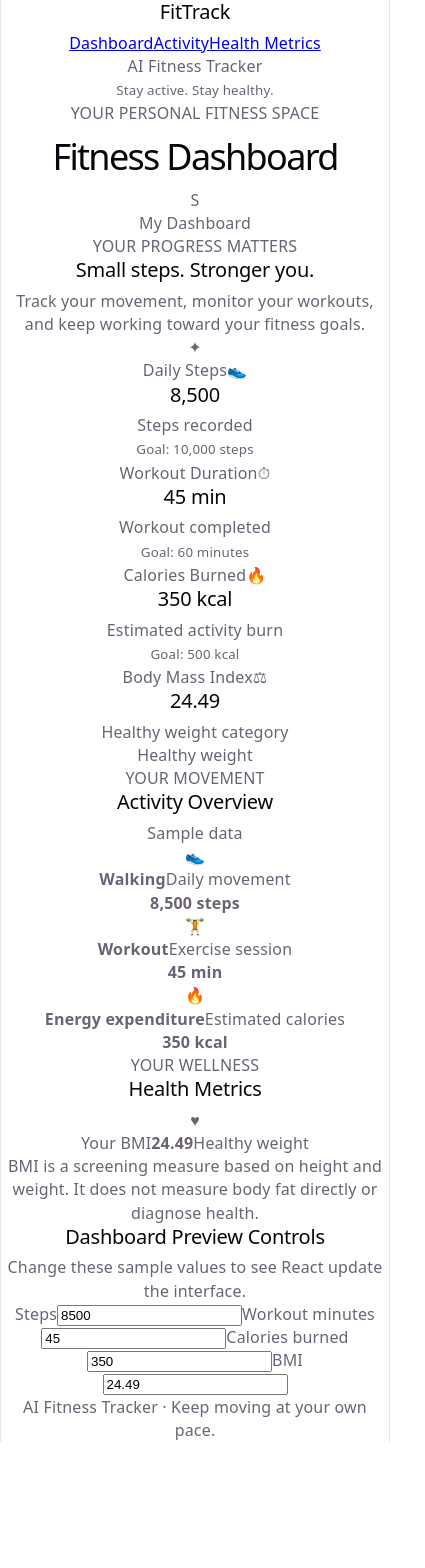
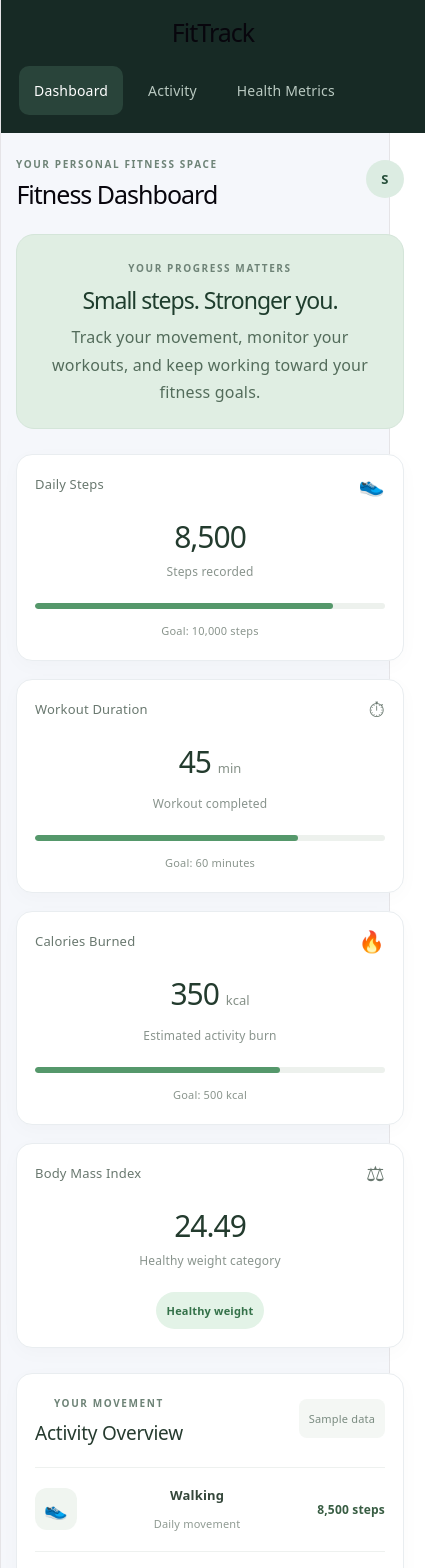
Before and after one commit to rottosub/Ai-Fitness-Tracker, a React app in the folder frontend/: page / in a window 390 px wide. Shown: the top 1568 px of the page, 425 px wide, since content can reach past the window. Before the commit the page ends 1442 px from the top, so only its background shows below. Built offline with nearby package versions, Linux system fonts and the light colour scheme; the HTML template or start-up script is replaced by a standard one.

Commit message:
Update app.css

```diff
--- a/frontend/src/App.css
+++ b/frontend/src/App.css
@@ -1,184 +1,445 @@
-.counter {
-  font-size: 16px;
-  padding: 5px 10px;
-  border-radius: 5px;
-  color: var(--accent);
-  background: var(--accent-bg);
-  border: 2px solid transparent;
-  transition: border-color 0.3s;
-  margin-bottom: 24px;
+#root {
+  min-height: 100vh;
+}
 
-  &:hover {
-    border-color: var(--accent-border);
+.app {
+  min-height: 100vh;
+  display: flex;
+  background: #f5f7fb;
+}
+
+.sidebar {
+  width: 235px;
+  flex-shrink: 0;
+  background: #172a25;
+  color: #ffffff;
+  padding: 30px 20px;
+  display: flex;
+  flex-direction: column;
+}
+
+.sidebar h2 {
+  font-size: 25px;
+  letter-spacing: -1px;
+  margin: 0 0 45px;
+}
+
+.sidebar nav {
+  display: grid;
+  gap: 10px;
+}
+
+.sidebar nav a {
+  padding: 13px 15px;
+  color: #b9c9c1;
+  text-decoration: none;
+  border-radius: 10px;
+  font-size: 14px;
+}
+
+.sidebar nav a:hover,
+.sidebar nav a.active {
+  background: #29443a;
+  color: #ffffff;
+}
+
+.sidebar-footer {
+  margin-top: auto;
+  padding-top: 30px;
+  color: #c1d0c8;
+  font-size: 13px;
+}
+
+.sidebar-footer p {
+  margin-bottom: 5px;
+}
+
+.sidebar-footer small {
+  color: #8fa69a;
+}
+
+.main-content {
+  width: min(1500px, 100%);
+  margin: 0 auto;
+  padding: 35px;
+  min-width: 0;
+}
+
+.topbar,
+.panel-heading,
+.stat-top {
+  display: flex;
+  align-items: center;
+  justify-content: space-between;
+  gap: 16px;
+}
+
+.topbar {
+  margin-bottom: 28px;
+}
+
+.topbar h1 {
+  margin: 4px 0 0;
+  font-size: clamp(25px, 3vw, 34px);
+  letter-spacing: -1px;
+}
+
+.eyebrow {
+  color: #6e8377;
+  font-size: 10px;
+  font-weight: 800;
+  letter-spacing: 1.6px;
+  margin: 0 0 7px;
+}
+
+.user-badge {
+  display: flex;
+  align-items: center;
+  gap: 10px;
+  color: #52645b;
+  font-size: 13px;
+}
+
+.avatar {
+  width: 38px;
+  height: 38px;
+  border-radius: 50%;
+  display: grid;
+  place-items: center;
+  background: #dcece2;
+  color: #244d38;
+  font-weight: 800;
+}
+
+.welcome-card {
+  background: #e0eee3;
+  border: 1px solid #d4e5d9;
+  padding: 30px;
+  border-radius: 18px;
+  display: flex;
+  justify-content: space-between;
+  align-items: center;
+  margin-bottom: 25px;
+}
+
+.welcome-card h2 {
+  margin: 0 0 10px;
+  color: #1e3d2d;
+  font-size: clamp(23px, 3vw, 32px);
+  letter-spacing: -1px;
+}
+
+.welcome-card p:last-child {
+  max-width: 600px;
+  line-height: 1.7;
+  color: #536c5b;
+  margin-bottom: 0;
+}
+
+.welcome-icon {
+  width: 75px;
+  height: 75px;
+  border-radius: 22px;
+  display: grid;
+  place-items: center;
+  background: #c6e0ce;
+  color: #285d3e;
+  font-size: 35px;
+  flex-shrink: 0;
+  margin-left: 20px;
+}
+
+.stats-grid {
+  display: grid;
+  grid-template-columns: repeat(4, minmax(0, 1fr));
+  gap: 18px;
+  margin-bottom: 25px;
+}
+
+.stat-card,
+.panel,
+.demo-controls {
+  background: #ffffff;
+  border: 1px solid #e9edf0;
+  border-radius: 16px;
+  padding: 23px;
+  box-shadow: 0 5px 20px rgba(31, 51, 40, 0.025);
+}
+
+.stat-top {
+  color: #69786f;
+  font-size: 13px;
+}
+
+.stat-icon {
+  font-size: 21px;
+}
+
+.stat-card h2 {
+  font-size: 30px;
+  letter-spacing: -1px;
+  margin: 23px 0 5px;
+  color: #233b2e;
+}
+
+.stat-card p {
+  color: #89948d;
+  font-size: 12px;
+  margin: 0 0 20px;
+}
+
+.unit {
+  font-size: 13px;
+  font-weight: 500;
+  letter-spacing: 0;
+  color: #859087;
+}
+
+.progress-track {
+  height: 6px;
+  border-radius: 20px;
+  background: #edf1ed;
+  overflow: hidden;
+  margin-bottom: 9px;
+}
+
+.progress-fill {
+  height: 100%;
+  background: #55986b;
+  border-radius: inherit;
+  transition: width 0.3s ease;
+}
+
+.stat-card small {
+  font-size: 11px;
+  color: #8a958d;
+}
+
+.status-pill {
+  display: inline-block;
+  border-radius: 30px;
+  background: #e3f3e7;
+  color: #347149;
+  padding: 7px 11px;
+  font-size: 11px;
+  font-weight: 700;
+}
+
+.content-grid {
+  display: grid;
+  grid-template-columns: 1.4fr 1fr;
+  gap: 20px;
+  margin-bottom: 25px;
+}
+
+.panel-heading {
+  margin-bottom: 22px;
+}
+
+.panel-heading h2,
+.demo-controls h2 {
+  margin: 0;
+  font-size: 19px;
+  color: #263b2f;
+}
+
+.date-label {
+  font-size: 11px;
+  color: #7a8b80;
+  background: #f4f7f4;
+  padding: 8px 10px;
+  border-radius: 8px;
+}
+
+.activity-row {
+  display: flex;
+  align-items: center;
+  gap: 13px;
+  padding: 16px 0;
+  border-top: 1px solid #eef1ef;
+}
+
+.activity-symbol {
+  width: 42px;
+  height: 42px;
+  flex-shrink: 0;
+  display: grid;
+  place-items: center;
+  background: #f0f5f0;
+  border-radius: 12px;
+  font-size: 19px;
+}
+
+.activity-info {
+  flex: 1;
+  display: grid;
+  gap: 5px;
+}
+
+.activity-info strong {
+  font-size: 13px;
+  color: #34463a;
+}
+
+.activity-info span {
+  color: #909b93;
+  font-size: 11px;
+}
+
+.activity-row > strong {
+  color: #385d43;
+  font-size: 12px;
+  text-align: right;
+}
+
+.health-icon {
+  font-size: 25px;
+  color: #57966a;
+}
+
+.bmi-display {
+  display: flex;
+  flex-direction: column;
+  align-items: flex-start;
+  gap: 12px;
+  padding: 20px 0;
+}
+
+.bmi-display > span:first-child {
+  color: #7c8a80;
+  font-size: 13px;
+}
+
+.bmi-display strong {
+  color: #244630;
+  font-size: 48px;
+  letter-spacing: -2px;
+}
+
+.health-note {
+  font-size: 12px;
+  color: #849087;
+  line-height: 1.8;
+  border-top: 1px solid #eef1ef;
+  padding-top: 18px;
+}
+
+.demo-controls {
+  margin-bottom: 30px;
+}
+
+.demo-controls > div:first-child p {
+  color: #7e8c82;
+  font-size: 13px;
+  margin: 8px 0 20px;
+}
+
+.controls-grid {
+  display: grid;
+  grid-template-columns: repeat(4, minmax(0, 1fr));
+  gap: 15px;
+}
+
+.controls-grid label {
+  display: grid;
+  gap: 8px;
+  font-size: 12px;
+  font-weight: 700;
+  color: #56675b;
+}
+
+.controls-grid input {
+  width: 100%;
+  min-width: 0;
+  padding: 11px;
+  border: 1px solid #dce4dd;
+  border-radius: 8px;
+  font: inherit;
+  color: #2c4634;
+  outline: none;
+}
+
+.controls-grid input:focus {
+  border-color: #55986b;
+  box-shadow: 0 0 0 3px rgba(85, 152, 107, 0.12);
+}
+
+footer {
+  text-align: center;
+  color: #8b968e;
+  font-size: 12px;
+  padding: 10px 0 20px;
+}
+
+@media (max-width: 1100px) {
+  .stats-grid {
+    grid-template-columns: repeat(2, minmax(0, 1fr));
   }
-  &:focus-visible {
-    outline: 2px solid var(--accent);
-    outline-offset: 2px;
+
+  .controls-grid {
+    grid-template-columns: repeat(2, minmax(0, 1fr));
   }
 }
 
-.hero {
-  position: relative;
-
-  .base,
-  .framework,
-  .vite {
-    inset-inline: 0;
-    margin: 0 auto;
+@media (max-width: 750px) {
+  .app {
+    display: block;
   }
 
-  .base {
-    width: 170px;
-    position: relative;
-    z-index: 0;
+  .sidebar {
+    width: 100%;
+    padding: 18px;
   }
 
-  .framework,
-  .vite {
-    position: absolute;
+  .sidebar h2 {
+    margin-bottom: 18px;
   }
 
-  .framework {
-    z-index: 1;
-    top: 34px;
-    height: 28px;
-    transform: perspective(2000px) rotateZ(300deg) rotateX(44deg) rotateY(39deg)
-      scale(1.4);
+  .sidebar nav {
+    display: flex;
+    flex-wrap: wrap;
   }
 
-  .vite {
-    z-index: 0;
-    top: 107px;
-    height: 26px;
-    width: auto;
-    transform: perspective(2000px) rotateZ(300deg) rotateX(40deg) rotateY(39deg)
-      scale(0.8);
+  .sidebar-footer {
+    display: none;
+  }
+
+  .main-content {
+    padding: 20px 15px;
+  }
+
+  .content-grid {
+    grid-template-columns: 1fr;
+  }
+
+  .welcome-card {
+    padding: 22px;
+  }
+
+  .welcome-icon {
+    width: 50px;
+    height: 50px;
+    font-size: 25px;
   }
 }
 
-#center {
-  display: flex;
-  flex-direction: column;
-  gap: 25px;
-  place-content: center;
-  place-items: center;
-  flex-grow: 1;
+@media (max-width: 450px) {
+  .stats-grid,
+  .controls-grid {
+    grid-template-columns: 1fr;
+  }
 
-  @media (max-width: 1024px) {
-    padding: 32px 20px 24px;
-    gap: 18px;
+  .user-badge span {
+    display: none;
+  }
+
+  .welcome-icon {
+    display: none;
+  }
+
+  .stat-card,
+  .panel,
+  .demo-controls {
+    padding: 18px;
   }
 }
-
-#next-steps {
-  display: flex;
-  border-top: 1px solid var(--border);
-  text-align: left;
-
-  & > div {
-    flex: 1 1 0;
-    padding: 32px;
-    @media (max-width: 1024px) {
-      padding: 24px 20px;
-    }
-  }
-
-  .icon {
-    margin-bottom: 16px;
-    width: 22px;
-    height: 22px;
-  }
-
-  @media (max-width: 1024px) {
-    flex-direction: column;
-    text-align: center;
-  }
-}
-
-#docs {
-  border-right: 1px solid var(--border);
-
-  @media (max-width: 1024px) {
-    border-right: none;
-    border-bottom: 1px solid var(--border);
-  }
-}
-
-#next-steps ul {
-  list-style: none;
-  padding: 0;
-  display: flex;
-  gap: 8px;
-  margin: 32px 0 0;
-
-  .logo {
-    height: 18px;
-  }
-
-  a {
-    color: var(--text-h);
-    font-size: 16px;
-    border-radius: 6px;
-    background: var(--social-bg);
-    display: flex;
-    padding: 6px 12px;
-    align-items: center;
-    gap: 8px;
-    text-decoration: none;
-    transition: box-shadow 0.3s;
-
-    &:hover {
-      box-shadow: var(--shadow);
-    }
-    .button-icon {
-      height: 18px;
-      width: 18px;
-    }
-  }
-
-  @media (max-width: 1024px) {
-    margin-top: 20px;
-    flex-wrap: wrap;
-    justify-content: center;
-
-    li {
-      flex: 1 1 calc(50% - 8px);
-    }
-
-    a {
-      width: 100%;
-      justify-content: center;
-      box-sizing: border-box;
-    }
-  }
-}
-
-#spacer {
-  height: 88px;
-  border-top: 1px solid var(--border);
-  @media (max-width: 1024px) {
-    height: 48px;
-  }
-}
-
-.ticks {
-  position: relative;
-  width: 100%;
-
-  &::before,
-  &::after {
-    content: '';
-    position: absolute;
-    top: -4.5px;
-    border: 5px solid transparent;
-  }
-
-  &::before {
-    left: 0;
-    border-left-color: var(--border);
-  }
-  &::after {
-    right: 0;
-    border-right-color: var(--border);
-  }
-}
```
